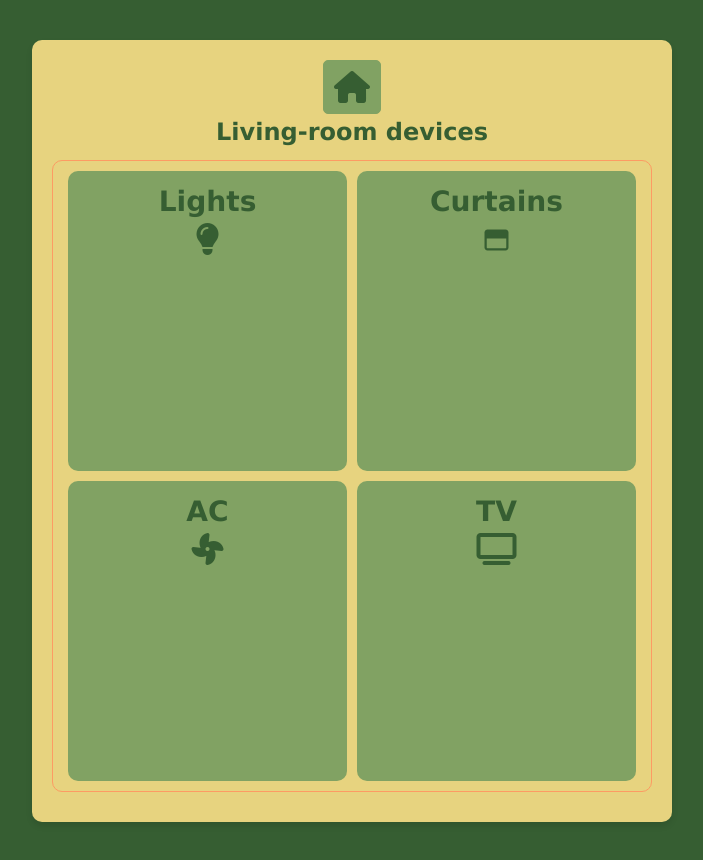
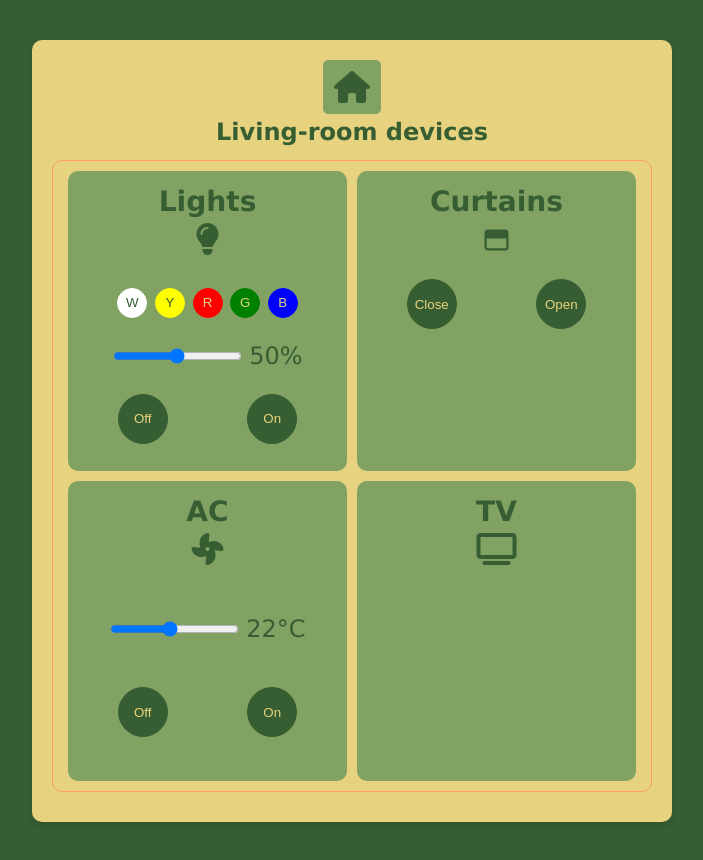
Before and after one commit to TetyanaKopot/smart-home, a plain HTML site: page index.html in a window 1280 px wide. Both pictures are taken after a click on the element "Living-room". Shown: the whole page, without its empty margins (288-991 px from the left). Drawn offline with Linux system fonts and the light colour scheme.

Commit message:
Organization a little of js files

```diff
--- a/index.html
+++ b/index.html
@@ -38,6 +38,11 @@
         <div class="rooms__item item" id="bathroom">Bathroom</div>
       </section>
     </main>
-    <script src="./js/app.js"></script>
+    <script src="./js/app.mjs" type="module"></script>
+    <script src="./js/devices/light.mjs" type="module"></script>
+    <script src="./js/devices/door.mjs" type="module"></script>
+    <script src="./js/devices/curtains.mjs" type="module"></script>
+    <script src="./js/devices/air-conditioner.mjs" type="module"></script>
+    <script src="./js/ui/main-ui.mjs" type="module"></script>
   </body>
 </html>
--- a/js/app.js
+++ /dev/null
@@ -1,46 +0,0 @@
-const main = document.querySelector('main')
-const security = document.querySelector('#lsecurity')
-const menuBtn = document.querySelector('.menu')
-const settingsBtn = document.querySelector('.sttings')
-const yard = document.querySelector('#yard')
-const garage = document.querySelector('#garage')
-const bedroom = document.querySelector('#bedroom')
-const kitchen = document.querySelector('#kitchen')
-const bathroom = document.querySelector('#bathroom')
-
-const originalContent = main.innerHTML
-function bindEvents() {
-  const livingRoom = document.querySelector('#living-room')
-  livingRoom.addEventListener('click', () => {
-    main.innerHTML = `
-        <button class="button" id="home">
-            <i class="fa-solid fa-house"></i>
-        </button>
-        <h2>Living-room devices</h2>
-        <div class="devices-wrapper">
-            <div class="device">
-                <h3 class="device__title">Lights</h3>
-                <i class="fa-solid fa-lightbulb"></i>
-            </div>
-            <div class="device">
-                <h3 class="device__title">Curtains</h3>
-                <i class="fa-regular fa-window-maximize"></i>
-            </div>
-            <div class="device">
-                <h3 class="device__title">AC</h3>
-                <i class="fa-solid fa-fan"></i>
-            </div>
-            <div class="device">
-                <h3 class="device__title">TV</h3>
-                <i class="fa-solid fa-tv"></i>
-            </div>
-        </div>
-        `
-    const toHome = document.getElementById('home')
-    toHome.addEventListener('click', () => {
-      main.innerHTML = originalContent
-      bindEvents()
-    })
-  })
-}
-bindEvents()
--- a/js/airConditioner.js
+++ b/js/devices/air-conditioner.mjs
@@ -1,8 +1,8 @@
-import { Device } from './baseClassOfDevice'
+import { Device } from '../app.mjs'
 
 export class AirConditioner extends Device {
   constructor(name, temperature = 20) {
-    super(name, isOn)
+    super(name)
     this.temperature = temperature
   }
 
--- a/js/curtains.js
+++ b/js/devices/curtains.mjs
@@ -1,7 +1,7 @@
-import { Door } from './door'
+import { Door } from './door.mjs'
 
 export class Curtains extends Door {
-  constructor(name, isOpen, halfOpen = false) {
+  constructor(name, isOpen = false, halfOpen = false) {
     super(name, isOpen)
     this.halfOpen = halfOpen
   }
--- a/js/door.js
+++ b/js/devices/door.mjs
@@ -1,4 +1,4 @@
-import { Device } from './baseClassOfDevice'
+import { Device } from '../app.mjs'
 
 export class Door extends Device {
   constructor(name, isOpen = false) {
--- a/js/light.js
+++ b/js/devices/light.mjs
@@ -1,8 +1,8 @@
-import { Device } from './baseClassOfDevice'
+import { Device } from '../app.mjs'
 
 export class Light extends Device {
   constructor(name, brightness = 100, color = 'white') {
-    super(name, isOn)
+    super(name)
     this.brightness = brightness
     this.color = color
   }
--- /dev/null
+++ b/js/ui/air-conditioner-ui.mjs
@@ -0,0 +1,16 @@
+export function renderAirConditioner() {
+  return `
+        <div class="device">
+            <h3 class="device__title">AC</h3>
+            <i class="fa-solid fa-fan"></i>
+            <div class="temperature-controller">
+                <input type="range" id="ac-temperature" min="15" max="30" value="22">
+                <span id="brightness">22°C</span>
+            </div>
+            <div class="control-buttons">
+                <button class="device-button off" id="ac-off">Off</button>
+                <button class="device-button on" id="ac-on">On</button>
+            </div>
+        </div>
+    `
+}
--- /dev/null
+++ b/js/ui/curtains-ui.mjs
@@ -0,0 +1,12 @@
+export function renderCurtains() {
+  return `
+        <div class="device">
+            <h3 class="device__title">Curtains</h3>
+            <i class="fa-regular fa-window-maximize"></i>
+            <div class="control-buttons">
+                <button class="device-button off" id="curtains-close">Close</button>
+                <button class="device-button on" id="curtains-open">Open</button>
+            </div>
+        </div>
+    `
+}
--- /dev/null
+++ b/js/ui/light-ui.mjs
@@ -0,0 +1,21 @@
+export function renderLight() {
+  return `
+        <div class="device">
+                <h3 class="device__title">Lights</h3>
+                <i class="fa-solid fa-lightbulb"></i>
+                <div class="light-colors">
+                    <button type="button" class="light-color white">W</button>
+                    <button type="button" class="light-color yellow">Y</button>
+                    <button type="button" class="light-color red">R</button>
+                    <button type="button" class="light-color green">G</button>
+                    <button type="button" class="light-color blue">B</button>
+                </div>
+                <input type="range" id="light-brightness" min="0" max="100" value="50">
+                <span id="brightness">50%</span>
+                <div class="control-buttons">
+                    <button class="device-button off" id="light-off">Off</button>
+                    <button class="device-button on" id="light-on">On</button>
+                </div>
+            </div>
+    `
+}
--- /dev/null
+++ b/js/ui/main-ui.mjs
@@ -0,0 +1,32 @@
+import { renderLight } from './light-ui.mjs'
+import { renderCurtains } from './curtains-ui.mjs'
+import { renderAirConditioner } from './air-conditioner-ui.mjs'
+
+const main = document.querySelector('main')
+const originalContent = main.innerHTML
+function bindEvents() {
+  const livingRoom = document.querySelector('#living-room')
+  livingRoom.addEventListener('click', () => {
+    main.innerHTML = `
+        <button class="button" id="home">
+            <i class="fa-solid fa-house"></i>
+        </button>
+        <h2>Living-room devices</h2>
+        <div class="devices-wrapper">
+            ${renderLight()}
+            ${renderCurtains()}
+            ${renderAirConditioner()}
+            <div class="device">
+                <h3 class="device__title">TV</h3>
+                <i class="fa-solid fa-tv"></i>
+            </div>
+        </div>
+        `
+    const toHome = document.getElementById('home')
+    toHome.addEventListener('click', () => {
+      main.innerHTML = originalContent
+      bindEvents()
+    })
+  })
+}
+bindEvents()
--- a/styles/device.css
+++ b/styles/device.css
@@ -10,3 +10,68 @@
     width: calc(50% - 10px);
   }
 }
+
+.light-colors {
+  margin: 20px 0;
+}
+
+.light-color,
+.device-button {
+  border-radius: 50%;
+}
+
+.light-color {
+  width: 30px;
+  height: 30px;
+  padding: 5px;
+}
+
+.light-color.white,
+.light-color.yellow {
+  color: var(--color-background-dark);
+}
+
+.light-color.red,
+.light-color.green,
+.light-color.blue {
+  color: var(--color-background-light);
+}
+
+.light-color.white {
+  background-color: white;
+  border: 1px solid white;
+}
+.light-color.yellow {
+  background-color: yellow;
+  border: 1px solid yellow;
+}
+.light-color.red {
+  background-color: red;
+  border: 1px solid red;
+}
+.light-color.green {
+  background-color: green;
+  border: 1px solid green;
+}
+.light-color.blue {
+  background-color: blue;
+  border: 1px solid blue;
+}
+
+.control-buttons {
+  display: flex;
+  justify-content: space-around;
+  margin-top: 20px;
+}
+.device-button {
+  width: 50px;
+  height: 50px;
+  padding: 5px;
+  background-color: var(--color-background-dark);
+  border: 1px solid var(--color-background-dark);
+  color: var(--color-background-light);
+}
+
+.temperature-controller {
+  margin: 40px 0;
+}
```
Also changed, not shown: js/app.mjs (renamed from js/baseClassOfDevice.js).
